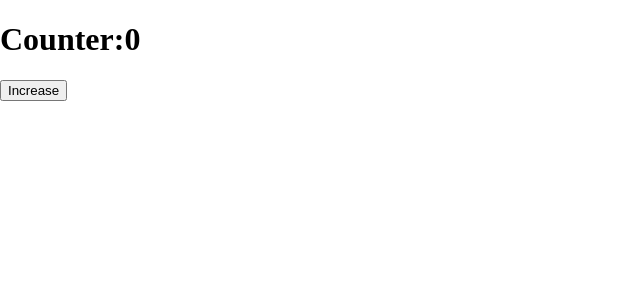
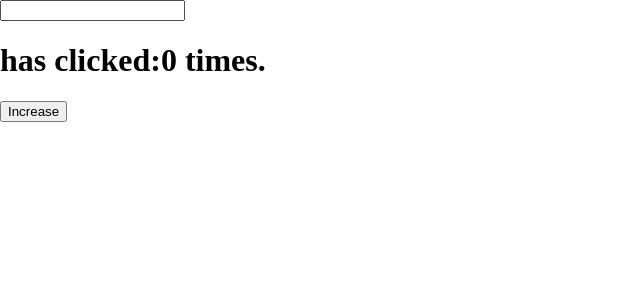
Before and after one commit to Gathoni-Wanjira/react-hooks, a React (Create React App) app: page / in a window 1280 px wide. Shown: the top 300 px of the page, without its empty margins (0-640 px from the left). Built offline with nearby package versions, Linux system fonts and the light colour scheme.

Commit message:
UseState with input text

```diff
--- a/src/App.js
+++ b/src/App.js
@@ -3,6 +3,8 @@ import { useState } from "react";
 
 const App = () => {
   const [counter, setCounter] = useState(0);
+  const [name , setName] = useState("");
+
 
 
 
@@ -16,7 +18,8 @@ const App = () => {
 
   return (
     <div className="App">
-      <h1>Counter:{counter}</h1>
+      <input type= "text" onChange={e => setName(e.target.value)}/>
+      <h1>{name} has clicked:{counter} times.</h1>
       <button onClick={increaseCounter}> Increase </button>
 
     </div>
```
